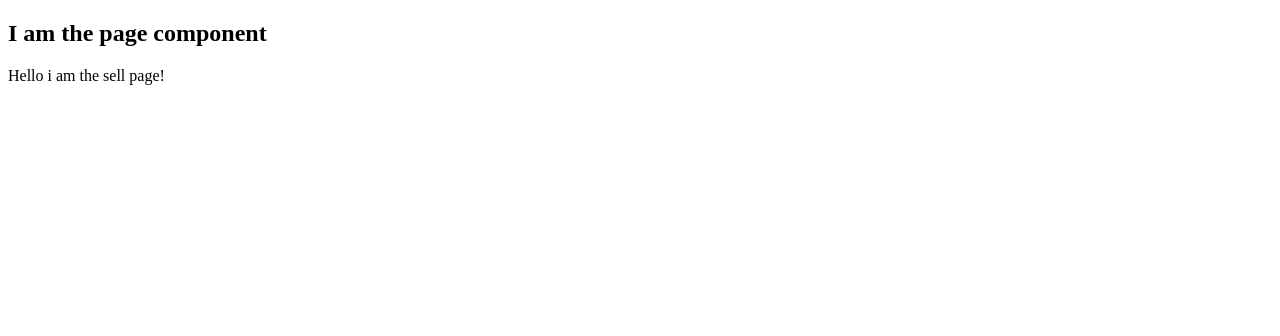
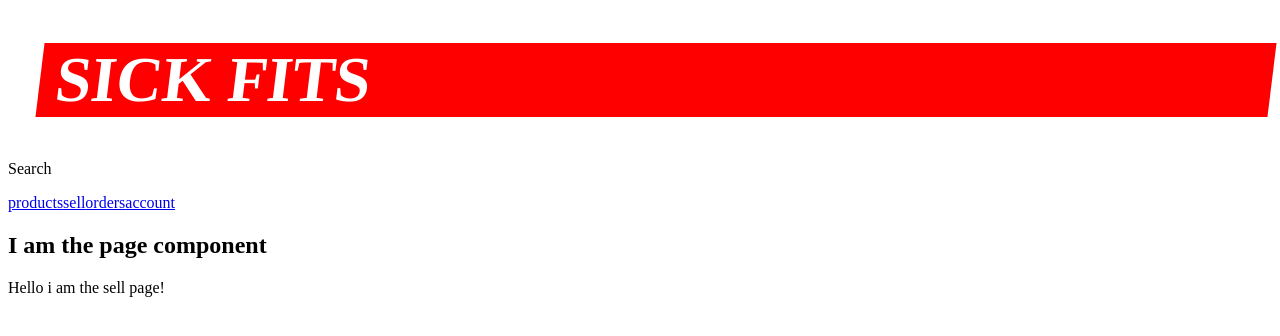
Before and after one commit to ugurozoz/sick-fits, a Next.js app in the folder frontend/: page /sell in a window 1280 px wide. Shown: the top 336 px of the page. Built offline with nearby package versions, Linux system fonts and the light colour scheme.

Commit message:
creating header

```diff
--- a/frontend/components/Header.js
+++ b/frontend/components/Header.js
@@ -1,9 +1,34 @@
-rom 'react-native'
+import Link from 'next/link';
+import styled from 'styled-components';
+import Nav from './Nav';
+
+const Logo = styled.h1`
+  background: red;
+  font-size: 4rem;
+  margin-left: 2rem;
+  position: relative;
+  z-index: 2;
+  transform: skew(-7deg);
+  a {
+    color: white;
+    text-decoration: none;
+    text-transform: uppercase;
+    padding: 0.5rem 1rem;
+  }
+`;
 
 export default function Header() {
   return (
     <header>
-      <Text></Text>
+      <div className="bar">
+        <Logo>
+          <Link href="/">Sick fits</Link>
+        </Logo>
+      </div>
+      <div className="sub-bar">
+        <p>Search</p>
+      </div>
+      <Nav />
     </header>
-  )
+  );
 }
--- /dev/null
+++ b/frontend/components/Nav.js
@@ -0,0 +1,12 @@
+import Link from 'next/link';
+
+export default function Nav() {
+  return (
+    <nav>
+      <Link href="/products">products</Link>
+      <Link href="/sell">sell</Link>
+      <Link href="/orders">orders</Link>
+      <Link href="/account">account</Link>
+    </nav>
+  );
+}
--- a/frontend/components/Page.js
+++ b/frontend/components/Page.js
@@ -1,8 +1,10 @@
 import PropTypes from 'prop-types';
+import Header from './Header';
 
 export default function Page({ children, cool }) {
   return (
     <div>
+      <Header />
       <h2>I am the page component</h2>
       <h3>{cool}</h3>
       {children}
```
